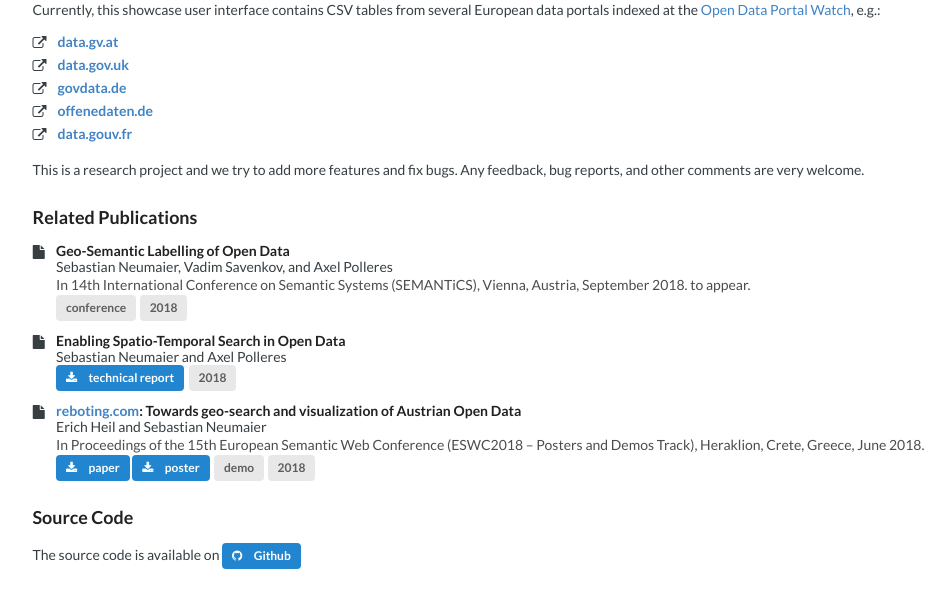
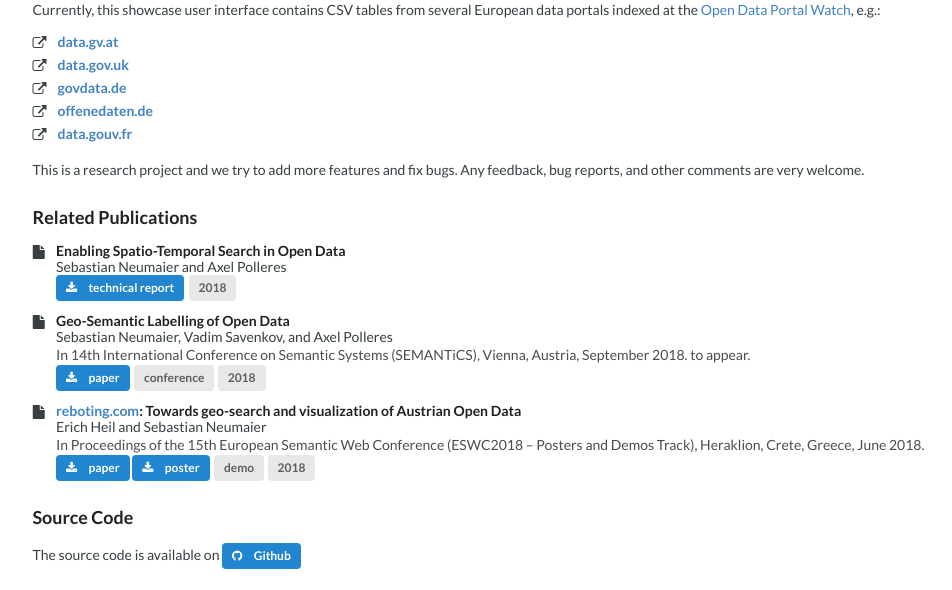
Before and after one commit to sebneu/geolabelling, a Python web app: template ui/templates/about.jinja in a window 1280 px wide. Shown: the part 447-1037 px from the top of the page, without its empty margins (44-996 px from the left). Run offline with Jinja, Linux system fonts and the light colour scheme; the template is opened without the code that fills it, so the values that code supplies are empty; some libraries are stand-ins or nearby versions.

Commit message:
updated about page

```diff
--- a/ui/templates/about.jinja
+++ b/ui/templates/about.jinja
@@ -74,6 +74,21 @@
         <div class="item">
             <i class="file alternate icon"></i>
             <div class="content">
+                <div class="header">Enabling Spatio-Temporal Search in Open Data</div>
+                <div class="meta">
+                    <span>Sebastian Neumaier and Axel Polleres</span>
+                </div>
+                <div class="extra">
+                    <a href="http://epub.wu.ac.at/6501/"><div class="ui blue label">
+                        <i class="download icon"></i> technical report
+                    </div></a>
+                    <span class="ui label">2018</span>
+                </div>
+            </div>
+        </div>
+        <div class="item">
+            <i class="file alternate icon"></i>
+            <div class="content">
                 <div class="header">Geo-Semantic Labelling of Open Data</div>
                 <div class="meta">
                     <span>Sebastian Neumaier, Vadim Savenkov, and Axel Polleres</span>
@@ -82,22 +97,10 @@
                     <p>In 14th International Conference on Semantic Systems (SEMANTiCS), Vienna, Austria, September 2018. to appear.</p>
                 </div>
                 <div class="extra">
+                    <a href="https://sebneumaier.files.wordpress.com/2018/07/neumaier-et-al2018geo-semantic-labelling.pdf"><div class="ui blue label">
+                        <i class="download icon"></i> paper
+                    </div></a>
                     <span class="ui label">conference</span><span class="ui label">2018</span>
-                </div>
-            </div>
-        </div>
-        <div class="item">
-            <i class="file alternate icon"></i>
-            <div class="content">
-                <div class="header">Enabling Spatio-Temporal Search in Open Data</div>
-                <div class="meta">
-                    <span>Sebastian Neumaier and Axel Polleres</span>
-                </div>
-                <div class="extra">
-                    <a href="http://epub.wu.ac.at/6348/"><div class="ui blue label">
-                        <i class="download icon"></i> technical report
-                    </div></a>
-                    <span class="ui label">2018</span>
                 </div>
             </div>
         </div>
```
